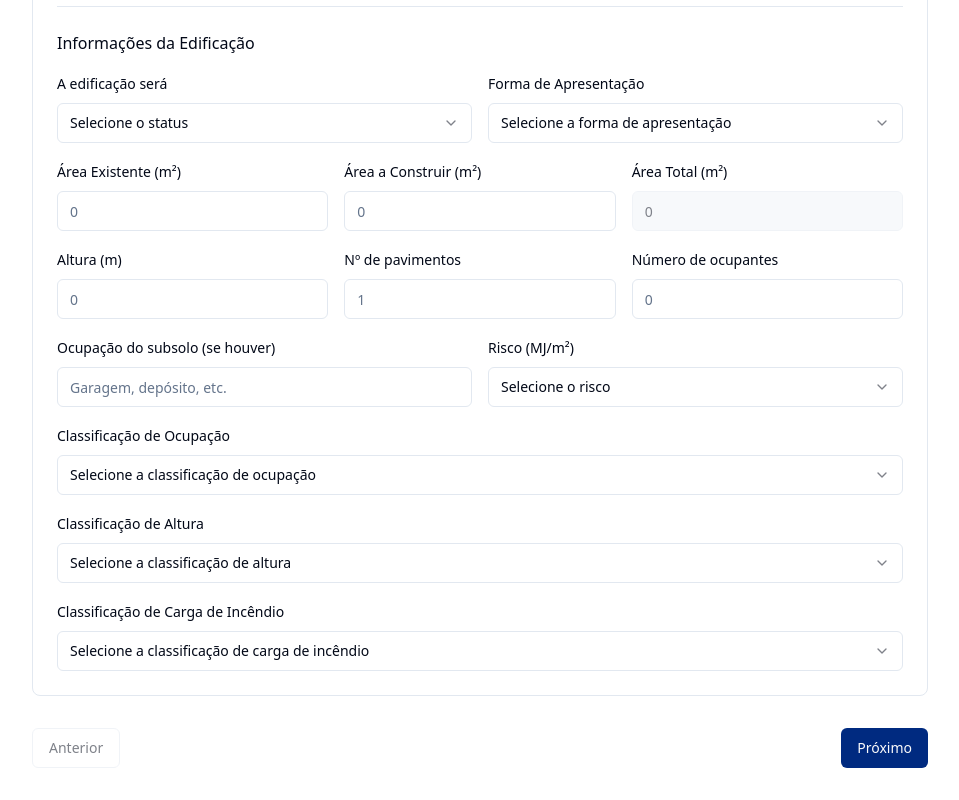
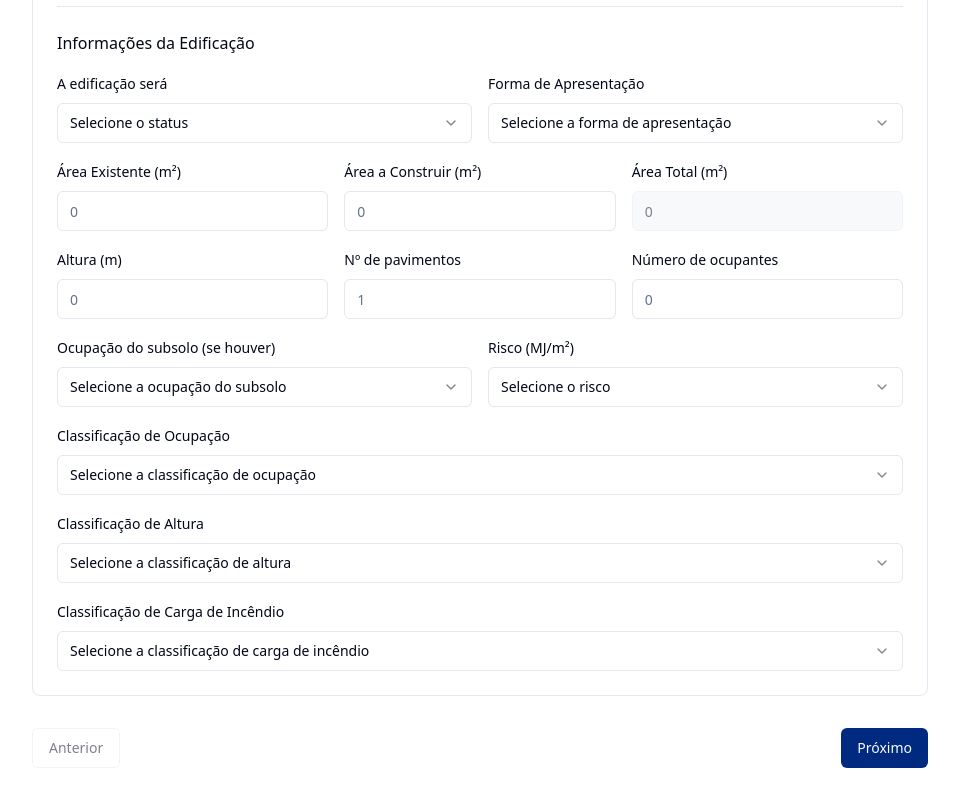
Before and after one commit to BBorgesX/memorial-facil-bahia, a React (Vite) app: page / in a window 1280 px wide. Shown: the part 911-1711 px from the top of the page, without its empty margins (160-1119 px from the left). Built offline with nearby package versions, Linux system fonts and the light colour scheme.

Commit message:
Add Subsolo Occupation Selectable List
Added a selectable list for subsoil occupation based on the provided criteria.

```diff
--- a/src/components/FireSafetyForm.tsx
+++ b/src/components/FireSafetyForm.tsx
@@ -474,12 +474,24 @@ Responsável Técnico - CREA/CAU: [CREA/CAU]</p>
           <div className="grid grid-cols-1 md:grid-cols-2 gap-4">
             <div className="space-y-2">
               <Label htmlFor="subsolo">Ocupação do subsolo (se houver)</Label>
-              <Input
-                id="subsolo"
-                value={formData.subsolo}
-                onChange={(e) => updateFormData('subsolo', e.target.value)}
-                placeholder="Garagem, depósito, etc."
-              />
+              <Select value={formData.subsolo} onValueChange={(value) => updateFormData('subsolo', value)}>
+                <SelectTrigger>
+                  <SelectValue placeholder="Selecione a ocupação do subsolo" />
+                </SelectTrigger>
+                <SelectContent>
+                  <SelectItem value="nao-ha">Não há subsolo</SelectItem>
+                  <SelectItem value="garagem">Garagem/Estacionamento (G-1)</SelectItem>
+                  <SelectItem value="garagem-publica">Garagem com acesso público (G-2)</SelectItem>
+                  <SelectItem value="deposito">Depósito (J-3)</SelectItem>
+                  <SelectItem value="area-tecnica">Área técnica/Instalações prediais</SelectItem>
+                  <SelectItem value="comercio">Comércio (C-1/C-2)</SelectItem>
+                  <SelectItem value="servicos">Serviços (D-1)</SelectItem>
+                  <SelectItem value="lazer">Área de lazer/Recreação</SelectItem>
+                  <SelectItem value="auditorio">Auditório/Sala de reuniões (F-1)</SelectItem>
+                  <SelectItem value="restaurante">Restaurante/Lanchonete (F-8)</SelectItem>
+                  <SelectItem value="outro">Outro (especificar em observações)</SelectItem>
+                </SelectContent>
+              </Select>
             </div>
             <div className="space-y-2">
               <Label htmlFor="risco">Risco (MJ/m²)</Label>
```
